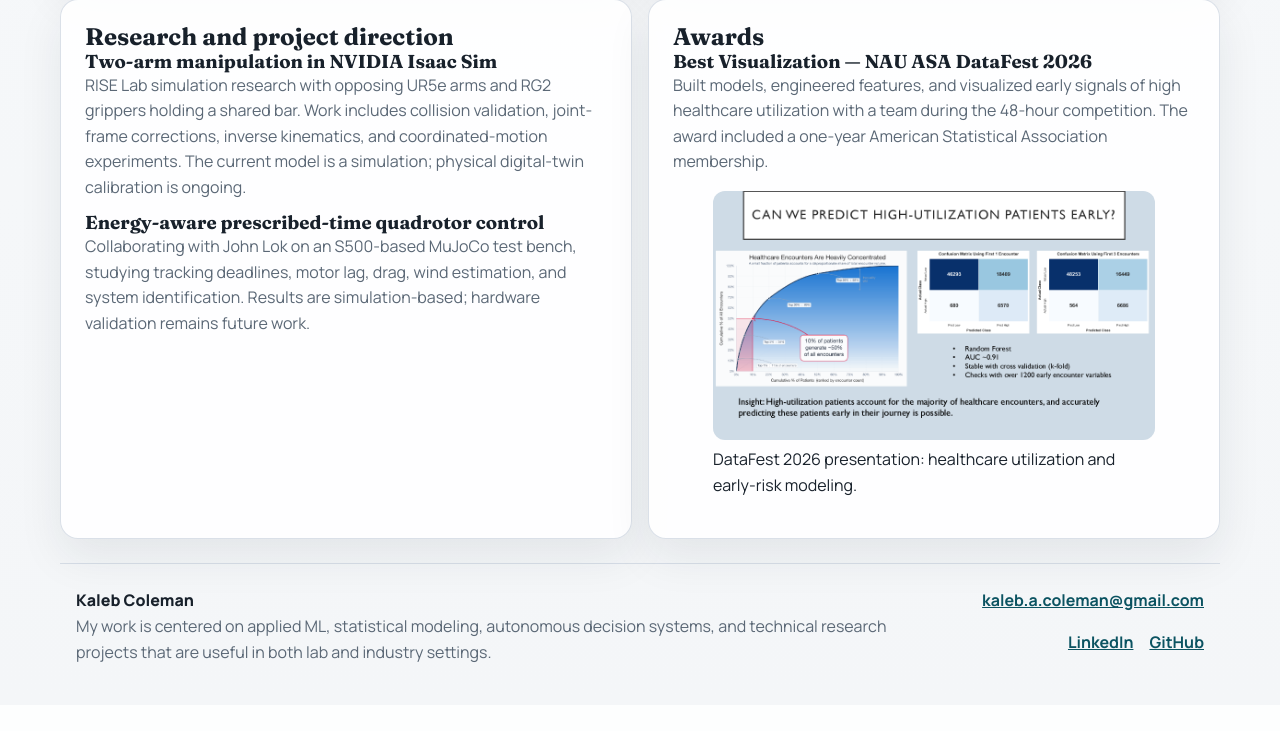
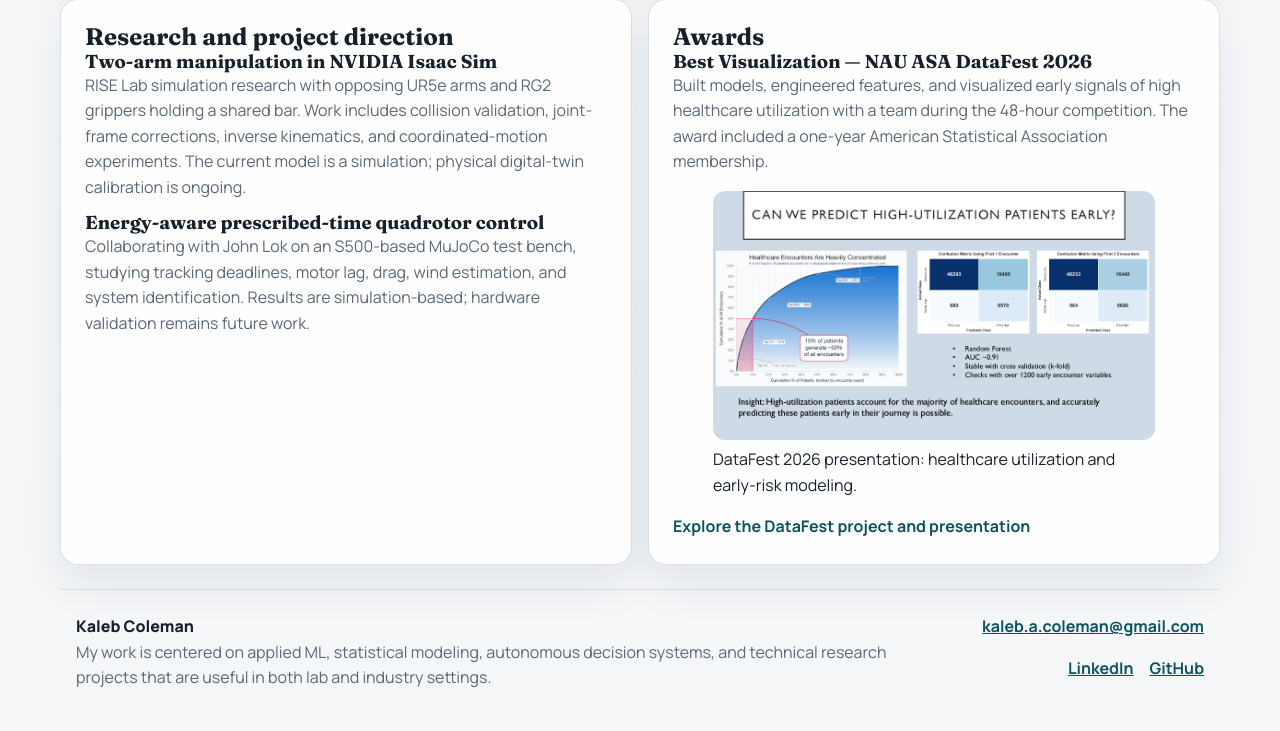
Before and after one commit to kalebcoleman/portfolio, a Flask app: page /experience in a window 1280 px wide. Shown: the part 839-1570 px from the top of the page. Before the commit the page ends 1502 px from the top, so only its background shows below. Run offline with Flask 3, Linux system fonts and the light colour scheme.

Commit message:
Link public DataFest research

```diff
--- a/templates/experience.html
+++ b/templates/experience.html
@@ -51,6 +51,7 @@
             <h3>{{ award.title }}</h3>
             <p>{{ award.summary }}</p>
             <figure><img src="{{ url_for('static', filename='images/datafest-result.png') }}" alt="DataFest presentation slide visualizing concentrated healthcare encounters and early-risk model results" style="width:100%;height:auto;border-radius:12px"><figcaption>DataFest 2026 presentation: healthcare utilization and early-risk modeling.</figcaption></figure>
+            <p><a class="text-link" href="https://github.com/kalebcoleman/datafest-2026">Explore the DataFest project and presentation</a></p>
         </div>
         {% endfor %}
     </article>
```
